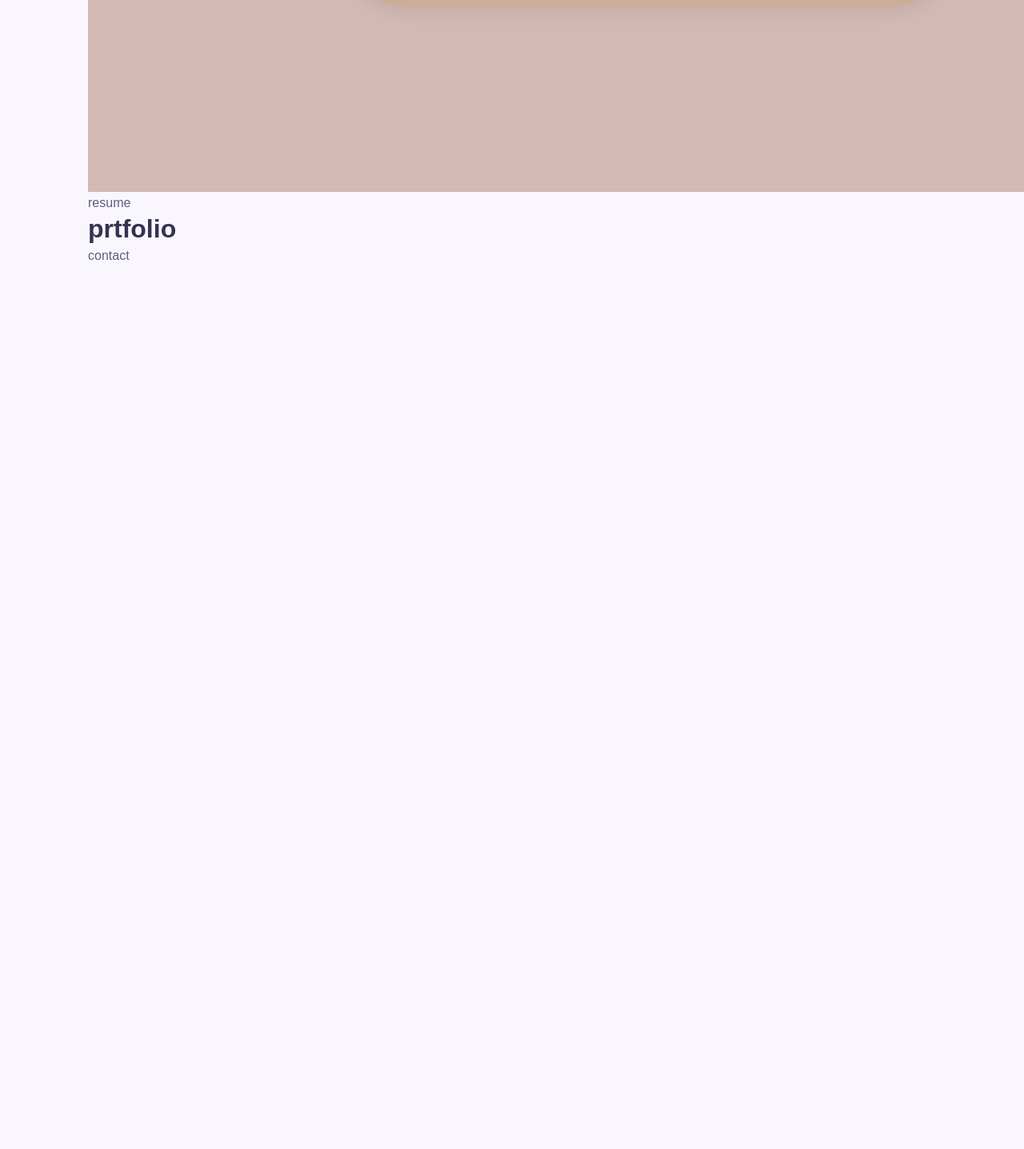
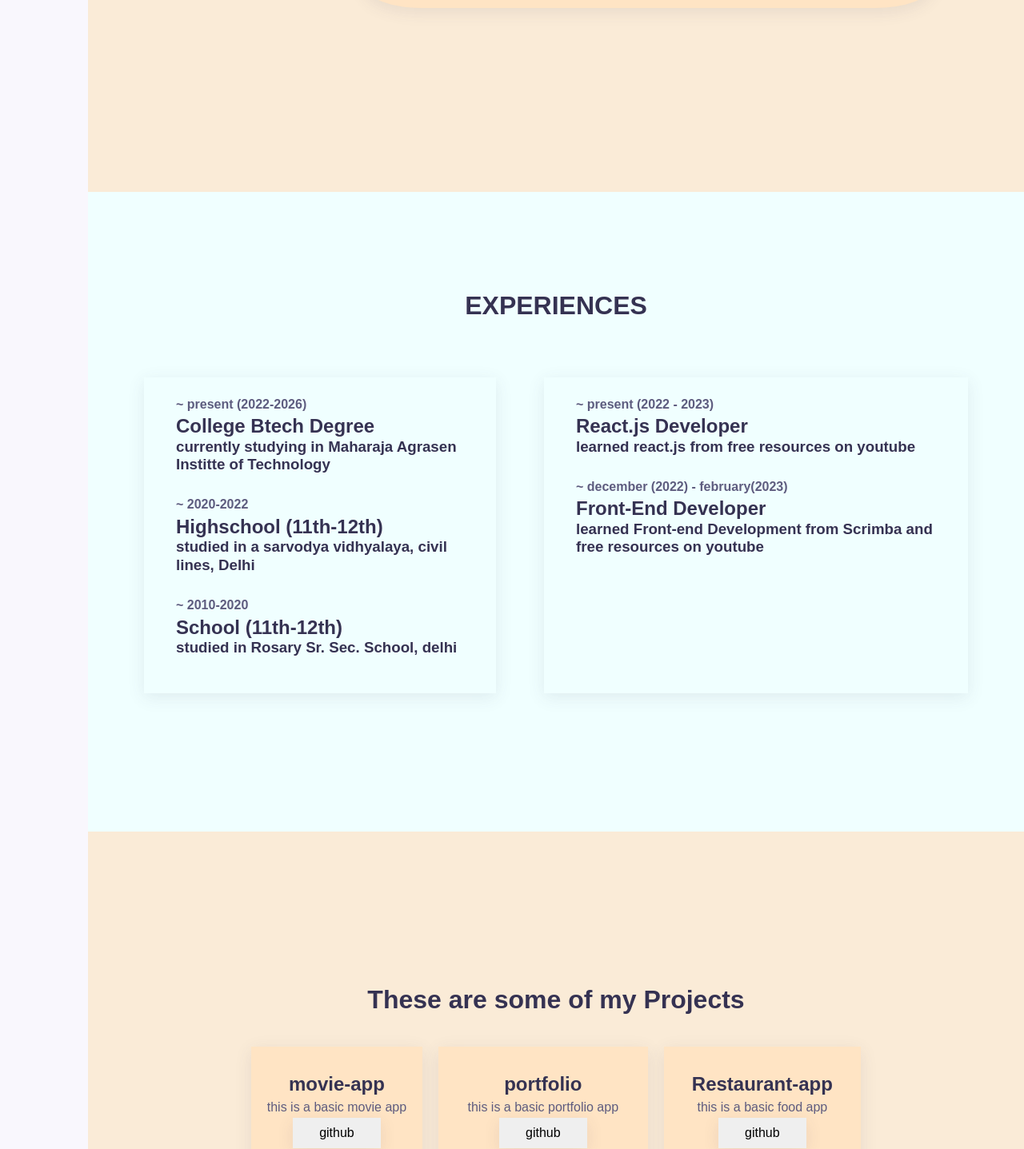
Before and after one commit to Rohit9804/portfolio_react, a React (Create React App) app: page / in a window 1280 px wide. Shown: the part 1360-2797 px from the top of the page at 80% size. Before the commit the page ends 1693 px from the top, so only its background shows below. Built offline with nearby package versions, Linux system fonts and the light colour scheme.

Commit message:
third update

```diff
--- a/src/App.js
+++ b/src/App.js
@@ -13,8 +13,8 @@ function App() {
     <main className="main">
      <Home />
      <About />
+     <Portfolio />
      <Resume />
-     <Portfolio />
      <Contact />
     </main>
     </>
--- a/src/components/about/about.css
+++ b/src/components/about/about.css
@@ -1,7 +1,8 @@
 .about{
     min-height: 100vh;
     /* background-image: url(https://wallpaper.dog/large/20408166.jpg); */
-    background-color: #d2b9b2;
+    /* background-color: #d2b9b2; */
+    background-color: antiquewhite;
     display: flex;
     justify-content: center;
     align-items: center;
@@ -9,7 +10,8 @@
 }
 .about__section{
     margin: 30px;
-    background-color: #ccae98;
+    /* background-color: #ccae98; */
+    background-color: bisque;
     padding: 60px;
     border-radius: 10%;
     margin-top: 100px;
@@ -35,11 +37,11 @@ img{
     margin: auto;
     margin-top: 15px;
     padding: 15px;
-    background-color: #b8a097;
+    background-color: #c0cdcb;
     border-radius: 10px;
 }
 .social:hover{
-    background-color: #c0cdcb;
+    background-color: #b8a097;
 }
 span{
     color: #1f273c
--- a/src/components/contacts/contact.css
+++ b/src/components/contacts/contact.css
@@ -0,0 +1,4 @@
+.contact{
+    min-height: 100vh;
+    background-color:aliceblue;
+}
--- a/src/components/contacts/contact.jsx
+++ b/src/components/contacts/contact.jsx
@@ -3,7 +3,9 @@ import "./contact.css"
 
 const Contact = () => {
   return (
-    <div>contact</div>
+    <div className="contact">
+      rohit
+    </div>
   )
 }
 
--- a/src/components/home/home.css
+++ b/src/components/home/home.css
@@ -25,6 +25,8 @@ justify-content: center;
 
 }
 button{
-   margin-top: 5px;
    box-shadow: var(--shadow);
+   width: 110px;
+   margin: 0 auto;
+   padding: 10px 8px;
 }
--- a/src/components/home/home.jsx
+++ b/src/components/home/home.jsx
@@ -13,7 +13,8 @@ const Home = () => {
     <h1>ROHIT SINGH</h1>
     <span className="education">A Front-End Developer</span>
     <Headersocial/>
-    <button className="contactme">contact me</button>
+    <a href="#contact"><button className="contactme">contact me</button></a>
+
     </div>
     </>
   )
--- a/src/components/portfolio/portfolio.css
+++ b/src/components/portfolio/portfolio.css
@@ -0,0 +1,27 @@
+.portfolio{
+    min-height: 100vh;
+    background-color: azure;
+    display: flex;
+    flex-direction: column;
+    justify-content: center;
+    align-items: center;
+}
+
+.experiences{
+    display: flex;
+    margin: 40px;
+}
+
+.official,
+.unofficial{
+    margin: 30px;
+    box-shadow: var(--shadow);
+    padding: 20px 40px;
+}
+
+.degree{
+    margin-bottom: 25px;
+}
+.exp{
+margin-top: 20px;
+}
--- a/src/components/portfolio/portfolio.jsx
+++ b/src/components/portfolio/portfolio.jsx
@@ -1,10 +1,50 @@
 import React from 'react';
 import "./portfolio.css"
-import Headersocial from '../home/headersocial';
+
 
 const Portfolio = () => {
   return (
-    <h1>prtfolio</h1>
+    <div className="portfolio" ID ="portfolio">
+      <h1 className='exp'>EXPERIENCES</h1>
+      <div className="experiences">
+        <div className="official">
+
+          <div className="clg">
+          <h4> ~ present (2022-2026)</h4>
+          <h2 >College Btech Degree</h2>
+          <h3 className='degree'>currently studying in Maharaja Agrasen Institte of Technology</h3>
+          </div>
+
+          <div className="school">
+          <h4>  ~ 2020-2022 </h4>
+          <h2 >Highschool (11th-12th)</h2>
+          <h3 className='degree'>studied in a sarvodya vidhyalaya, civil lines, Delhi</h3>
+          </div>
+
+          <div className="school">
+          <h4>  ~ 2010-2020 </h4>
+          <h2 >School (11th-12th)</h2>
+          <h3 className='degree'>studied in Rosary Sr. Sec. School, delhi</h3>
+          </div>
+
+          </div>
+        <div className="unofficial">
+
+
+        <div className="clg">
+          <h4> ~ present (2022 - 2023) </h4>
+          <h2>React.js Developer</h2>
+          <h3 className='degree' >learned react.js from free resources on youtube</h3>
+          </div>
+
+        <div className="clg">
+          <h4> ~ december (2022) - february(2023) </h4>
+          <h2>Front-End Developer</h2>
+          <h3>learned Front-end Development from Scrimba and free resources on youtube</h3>
+          </div>
+        </div>
+      </div>
+    </div>
   )
 }
 
--- a/src/components/resume/resume.css
+++ b/src/components/resume/resume.css
@@ -0,0 +1,33 @@
+.resume{
+    min-height: 100vh;
+    background-color: antiquewhite;
+    display: flex;
+    justify-content: center;
+    align-items: center;
+    flex-direction: column;
+    row-gap: 40px;
+}
+
+.projects{
+    display: grid;
+    grid-template: repeat(auto-fit, minmax(15rem, 1fr));
+    grid-gap: 5px;
+    column-gap: 20px;
+    row-gap: 20px;
+    grid: 10rem 10rem/ auto auto auto;
+}
+.project1,
+.project2,
+.project3,
+.project4,
+.project5,
+.project6{
+    background-color: bisque;
+    display: flex;
+    flex-direction: column;
+    justify-content: center;
+    align-items: center;
+    padding: 20px;
+    text-align: center;
+    box-shadow: var(--shadow);
+}
--- a/src/components/resume/resume.jsx
+++ b/src/components/resume/resume.jsx
@@ -4,7 +4,60 @@ import "./resume.css"
 
 const Resume = () => {
   return (
-    <div>resume</div>
+    <div className="resume" id ="resume">
+      <h1> These are some of my Projects</h1>
+      <div className="projects">
+
+        <div className="project1">
+          <h2>movie-app</h2>
+          <p>this is a basic movie app</p>
+          <a href="https://github.com/Rohit9804/movie-app_react" className="github__" rel="noreferrer" target="_blank">
+            <button className="project1__link">github</button>
+          </a>
+        </div>
+
+        <div className="project2 pro">
+          <h2>portfolio</h2>
+          <p>this is a basic portfolio app</p>
+          <a href="https://github.com/Rohit9804/portfolio_react" className="github2__" rel="noreferrer" target="_blank">
+            <button className="project2__link">github</button>
+          </a>
+        </div>
+
+        <div className="project3 pro">
+          <h2>Restaurant-app</h2>
+          <p>this is a basic food app</p>
+          <a href="https://github.com/Rohit9804/restaurant-ordering-app" className="github3__" rel="noreferrer" target="_blank">
+            <button className="project3__link">github</button>
+          </a>
+        </div>
+
+        <div className="project4 pro">
+          <h2>cards-game</h2>
+          <p>this is a basic game app</p>
+          <a href="https://github.com/Rohit9804/war-game-api" className="github4__" rel="noreferrer" target="_blank">
+            <button className="project4__link">github</button>
+          </a>
+        </div>
+
+        <div className="project5">
+          <h2>game-wizards</h2>
+          <p>this is a basic game for gamers</p>
+          <a href="https://github.com/Rohit9804/bluejack-game" className="github5__" rel="noreferrer" target="_blank">
+            <button className="project5__link">github</button>
+          </a>
+        </div>
+
+        <div className="project6 pro">
+          <h2>chrome-extension</h2>
+          <p>this is a basic movie app</p>
+          <a href="https://github.com/Rohit9804/chrome-extension" className="github__" rel="noreferrer" target="_blank">
+            <button className="project1__link">github</button>
+          </a>
+        </div>
+
+      </div>
+    </div>
   )
 }
 
--- a/src/components/sidebar/sidebar.jsx
+++ b/src/components/sidebar/sidebar.jsx
@@ -26,13 +26,13 @@ const Sidebar = () => {
             </li>
 
             <li className="nav__item">
-              <a href="#resume" className="nav__link">
+              <a href="#portfolio" className="nav__link">
                 <i className="icon-graduation"></i>
               </a>
             </li>
 
             <li className="nav__item">
-              <a href="#portfolio" className="nav__link">
+              <a href="#resume" className="nav__link">
                 <i className="icon-layers"></i>
               </a>
             </li>
```
